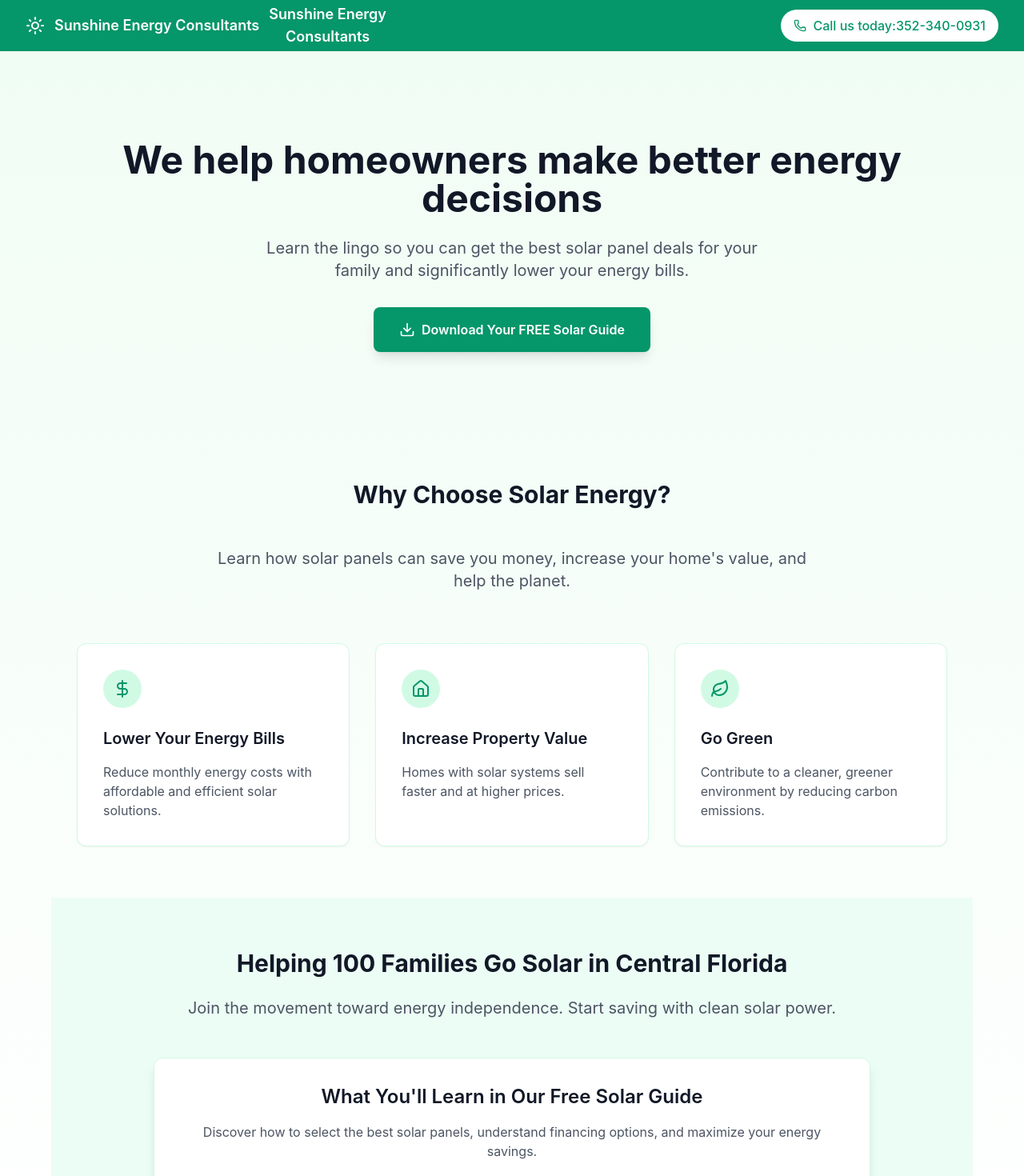
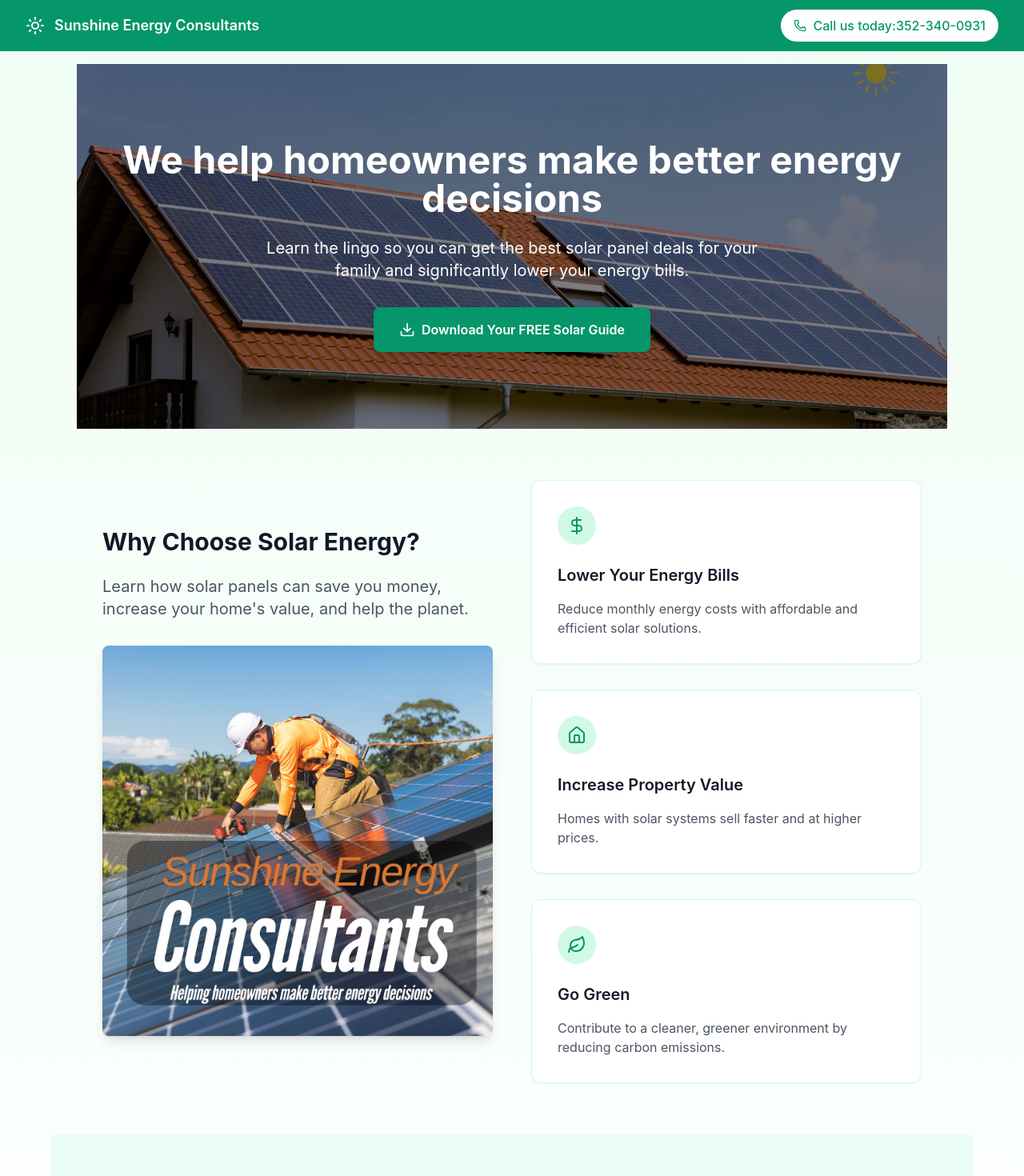
Before and after one commit to mpichardo305/sunshine-energy-consultants, a React (Create React App) app: page / in a window 1280 px wide. Shown: the top 1470 px of the page at 80% size. Built offline with nearby package versions, Linux system fonts and the light colour scheme.

Commit message:
New UI working version w/ packages, includes photos

```diff
--- a/src/App.js
+++ b/src/App.js
@@ -1,5 +1,6 @@
 import React from 'react';
 import { Download, Sun, DollarSign, Home, Leaf, Phone } from 'lucide-react';
+// import Image from 'next/image';
 
 export default function SolarLanding() {
   return (
@@ -14,7 +15,7 @@ export default function SolarLanding() {
               <span className="text-lg font-semibold hidden sm:block">
                 Sunshine Energy Consultants
               </span>
-              <span className="text-lg font-semibold sm:block text-center whitespace-normal">
+              <span className="text-lg font-semibold sm:hidden text-center whitespace-normal">
     Sunshine Energy <br /> Consultants
   </span>
             </div>
@@ -35,29 +36,49 @@ export default function SolarLanding() {
       {/* Main Content - Adjusted padding since navbar is no longer fixed */}
       <div className="pt-4 bg-gradient-to-b from-green-50 to-white">
         <div className="max-w-6xl mx-auto px-4 sm:px-6 lg:px-8">
-          <header className="py-16 sm:py-24 text-center">
-            <h1 className="text-4xl sm:text-5xl font-bold text-gray-900 mb-6">
+          {/* Hero Section with Background Image */}
+          <header className="relative py-16 sm:py-24 text-center">
+            <div className="absolute inset-0 z-0">
+              <img
+                src="/photos/photo2.webp"
+                alt="Solar panels installation"
+                className="w-full h-full object-cover brightness-50"
+              />
+            </div>
+            <div className="relative z-10 max-w-6xl mx-auto px-4 sm:px-6 lg:px-8">
+              <h1 className="text-4xl sm:text-5xl font-bold text-white mb-6">
                 We help homeowners make better energy decisions
               </h1>
-            <p className="text-xl text-gray-600 mb-8 max-w-2xl mx-auto">
+              <p className="text-xl text-white mb-8 max-w-2xl mx-auto">
                 Learn the lingo so you can get the best solar panel deals for your family and significantly lower your energy bills.
               </p>
               <button className="bg-emerald-600 hover:bg-emerald-700 text-white font-semibold py-4 px-8 rounded-lg shadow-lg transition-all flex items-center gap-2 mx-auto">
                 <Download className="w-5 h-5" />
                 Download Your FREE Solar Guide
               </button>
+            </div>
           </header>
 
           {/* Why Choose Solar Section */}
           <section className="py-16">
-            <h2 className="text-3xl font-bold text-center text-gray-900 mb-12">
+            <div className="max-w-6xl mx-auto px-4 sm:px-6 lg:px-8">
+              <div className="grid md:grid-cols-2 gap-12 items-center">
+                <div>
+                  <h2 className="text-3xl font-bold text-gray-900 mb-6">
                     Why Choose Solar Energy?
                   </h2>
-            <p className="text-xl text-gray-600 text-center mb-16 max-w-3xl mx-auto">
+                  <p className="text-xl text-gray-600 mb-8">
                     Learn how solar panels can save you money, increase your home's value, and help the planet.
                   </p>
+                  <img
+                    src="/photos/photo1.webp"
+                    alt="Solar installation process"
+                    className="rounded-lg shadow-lg w-full h-auto object-cover"
+                  />
+                </div>
 
-            <div className="grid md:grid-cols-3 gap-8 mt-8">
+                <div className="grid gap-8">
+                  {/* Benefits cards */}
                   {/* Card 1 */}
                   <div className="bg-white p-8 rounded-xl shadow-sm hover:shadow-md transition-shadow border border-emerald-100">
                     <div className="bg-emerald-100 w-12 h-12 rounded-full flex items-center justify-center mb-6">
@@ -97,6 +118,8 @@ export default function SolarLanding() {
                     </p>
                   </div>
                 </div>
+              </div>
+            </div>
           </section>
 
           {/* Central Florida Section */}
```
Lines whose indentation alone changed are shown as unchanged.
